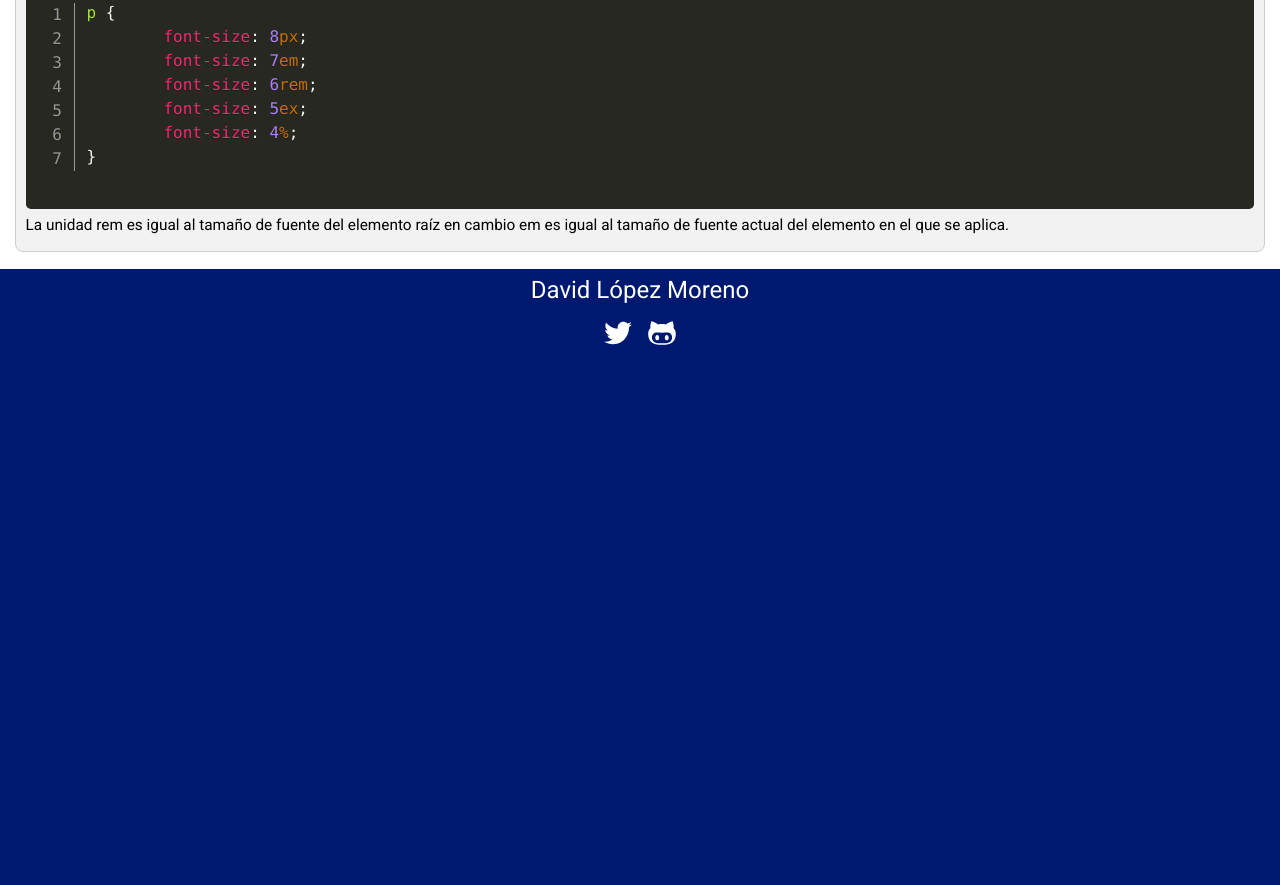
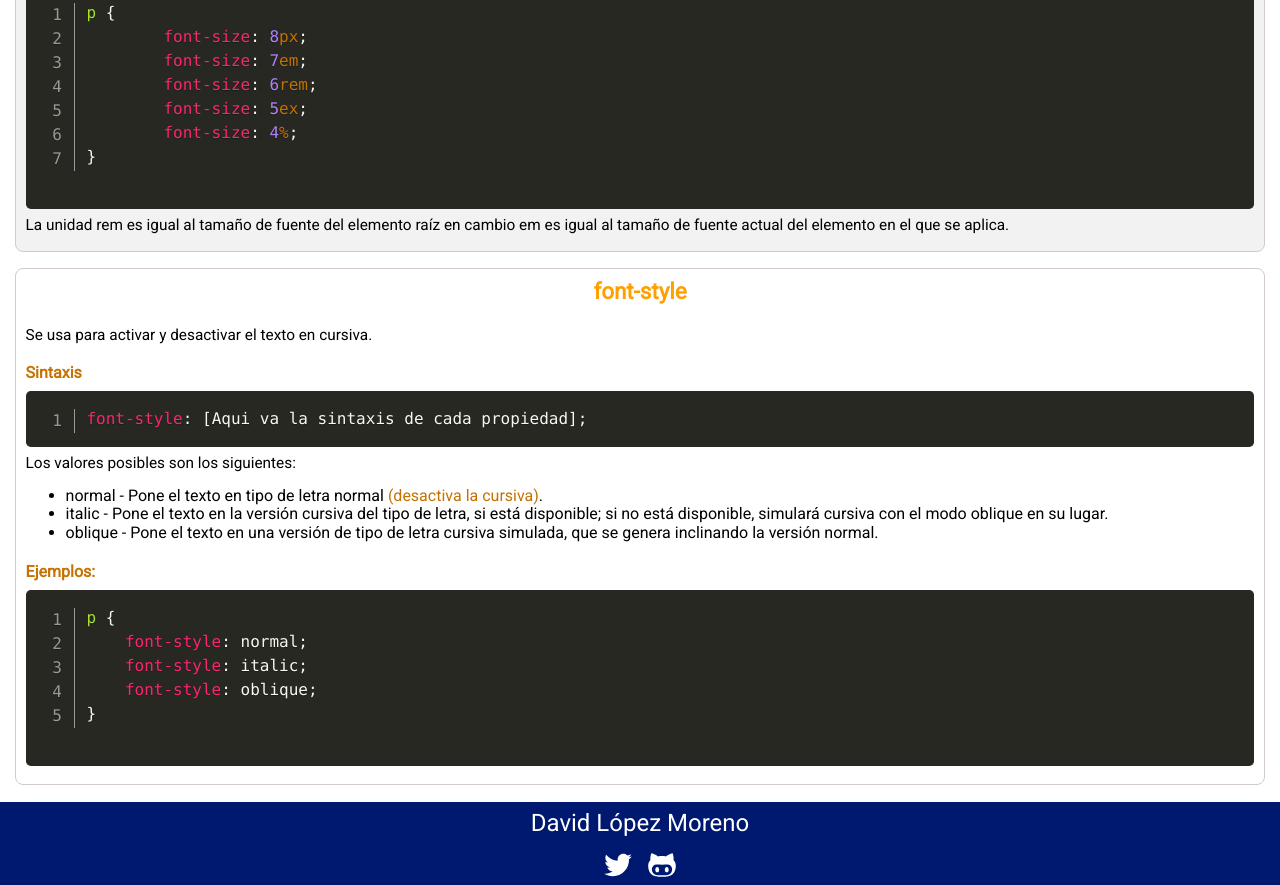
Before and after one commit to iesgrancapitan-diw-tarde/Tutorial_CSS3_2022-23, a plain HTML site: page Fuentes-Efectos_texto.html in a window 1280 px wide. Shown: the part 2456-3341 px from the top of the page. Before the commit the page ends 2809 px from the top, so only its background shows below. Drawn offline with Linux system fonts and the light colour scheme.

Commit message:
Font-Style Terminado

```diff
--- a/Fuentes-Efectos_texto.html
+++ b/Fuentes-Efectos_texto.html
@@ -143,6 +143,26 @@
                 </pre>
                 <p>La unidad rem es igual al tamaño de fuente del elemento raíz en cambio em es igual al tamaño de fuente actual del elemento en el que se aplica.</p>
             </article>
+            <article>
+                <h3>font-style</h3>
+                <p>Se usa para activar y desactivar el texto en cursiva.</p>
+                <h4>Sintaxis</h4>
+                <pre
+                    class="line-numbers"><code class="language-css">font-style: [Aqui va la sintaxis de cada propiedad];</code></pre>
+                <p>Los valores posibles son los siguientes: </p>
+                <ul>
+                    <li>normal - Pone el texto en tipo de letra normal <span>(desactiva la cursiva)</span>.</li>
+                    <li>italic - Pone el texto en la versión cursiva del tipo de letra, si está disponible; si no está disponible, simulará cursiva con el modo oblique en su lugar.</li>
+                    <li>oblique - Pone el texto en una versión de tipo de letra cursiva simulada, que se genera inclinando la versión normal.</li>
+                </ul>
+                <h4>Ejemplos:</h4>
+                <pre class="line-numbers"><code class="language-css">p {
+    font-style: normal;
+    font-style: italic;
+    font-style: oblique;
+}</code>
+                </pre>
+            </article>
         </section>
     </main>
     <footer>
```
